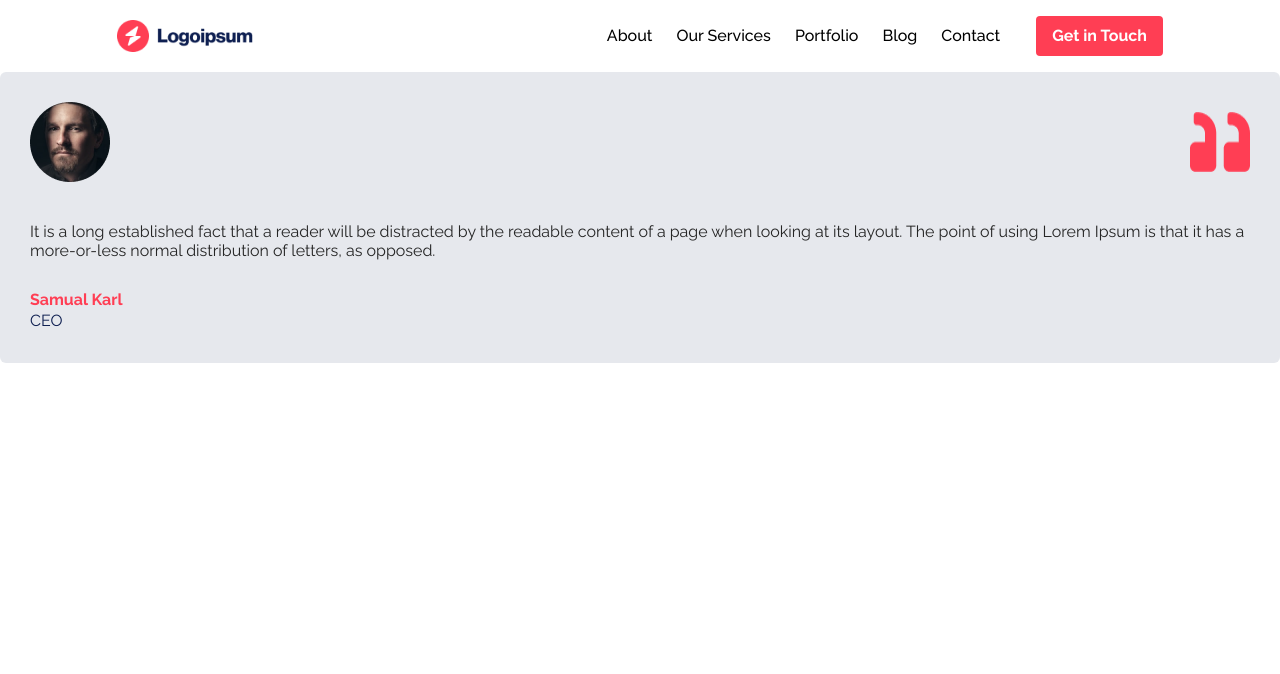
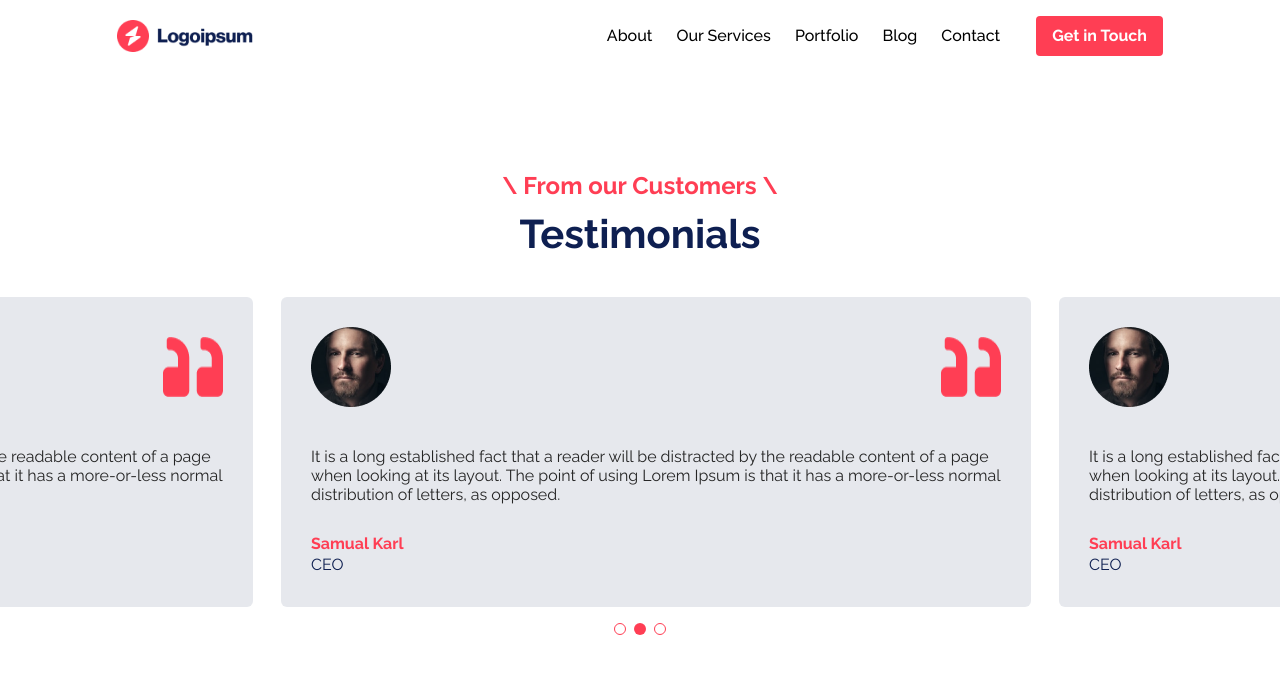
Before and after one commit to ignasiusadhitia/kelompok-1b, a React (Vite) app: page / in a window 1280 px wide. Shown: the top 674 px of the page. Built offline with nearby package versions, Linux system fonts and the light colour scheme.

Commit message:
fix(testimonial card): behavior testimonial card

```diff
--- a/src/components/TestimonialCard.jsx
+++ b/src/components/TestimonialCard.jsx
@@ -11,7 +11,7 @@ const TestimonialCard = ({
   clientRole = "CEO",
 }) => {
   return (
-    <div className="bg-dark-blue-10 rounded-md p-[30px]">
+    <div className="bg-dark-blue-10 rounded-md p-[30px] w-[750px]">
       <div className="flex justify-between items-center">
         <img src={clientImg} alt="" />
         <img src={quote} alt="" className="w-[60px] h-[60px]" />
--- /dev/null
+++ b/src/components/TestimonialCardSection.jsx
@@ -0,0 +1,72 @@
+import React, { useState } from "react";
+import TestimonialCard from "./TestimonialCard";
+import Typography from "./Typography";
+
+const TestimonialCardSection = () => {
+  // Set initial state to 1 (middle card)
+  const [currentIndex, setCurrentIndex] = useState(1);
+
+  const testimonials = [
+    <TestimonialCard key={0} />,
+    <TestimonialCard key={1} />,
+    <TestimonialCard key={2} />,
+  ];
+
+  // Handle dot click to move cards
+  const handleDotClick = (index) => {
+    setCurrentIndex(index);
+  };
+
+  return (
+    <section className="py-[100px]">
+      <Typography
+        variant="h3"
+        className="text-center text-peach-red-100 mb-2.5"
+      >
+        \ From our Customers \
+      </Typography>
+      <Typography variant="h2" className="text-center text-dark-blue-100 mb-10">
+        Testimonials
+      </Typography>
+
+      <div className="w-full flex flex-col items-center">
+        <div className="w-screen overflow-hidden flex justify-center">
+          <div className="flex transition-transform duration-500 ease-in-out gap-7">
+            {testimonials.map((card, index) => (
+              <div
+                key={index}
+                className="transition-transform duration-500 ease-in-out px-4"
+                style={{
+                  width: "750px", // Width of each card
+                }}
+              >
+                {card}
+              </div>
+            ))}
+          </div>
+        </div>
+
+        {/* Navigation Dots */}
+        <div className="flex mt-4 space-x-2">
+          {/* Left Indicator */}
+          <button
+            onClick={() => handleDotClick(0)} // Set to the first card
+            className={`w-3 h-3 rounded-full ${currentIndex === 0 ? "bg-peach-red-100" : "bg-white border border-peach-red-100"}`}
+          ></button>
+          {/* Middle Indicator */}
+          <button
+            onClick={() => handleDotClick(1)} // Set to the middle card
+            className={`w-3 h-3 rounded-full ${currentIndex === 1 ? "bg-peach-red-100" : "bg-white border border-peach-red-100"}`}
+          ></button>
+          {/* Right Indicator */}
+          <button
+            onClick={() => handleDotClick(2)} // Set to the last card
+            className={`w-3 h-3 rounded-full ${currentIndex === 2 ? "bg-peach-red-100" : "bg-white border border-peach-red-100"}`}
+          ></button>
+        </div>
+      </div>
+    </section>
+  );
+};
+
+export default TestimonialCardSection;
--- a/src/pages/Home.jsx
+++ b/src/pages/Home.jsx
@@ -1,10 +1,10 @@
 import React from "react";
-import TestimonialCard from "../components/TestimonialCard";
+import TestimonialCardSection from "../components/TestimonialCardSection";
 
 const Home = () => {
   return (
     <div>
-      <TestimonialCard />
+      <TestimonialCardSection />
     </div>
   );
 };
```
